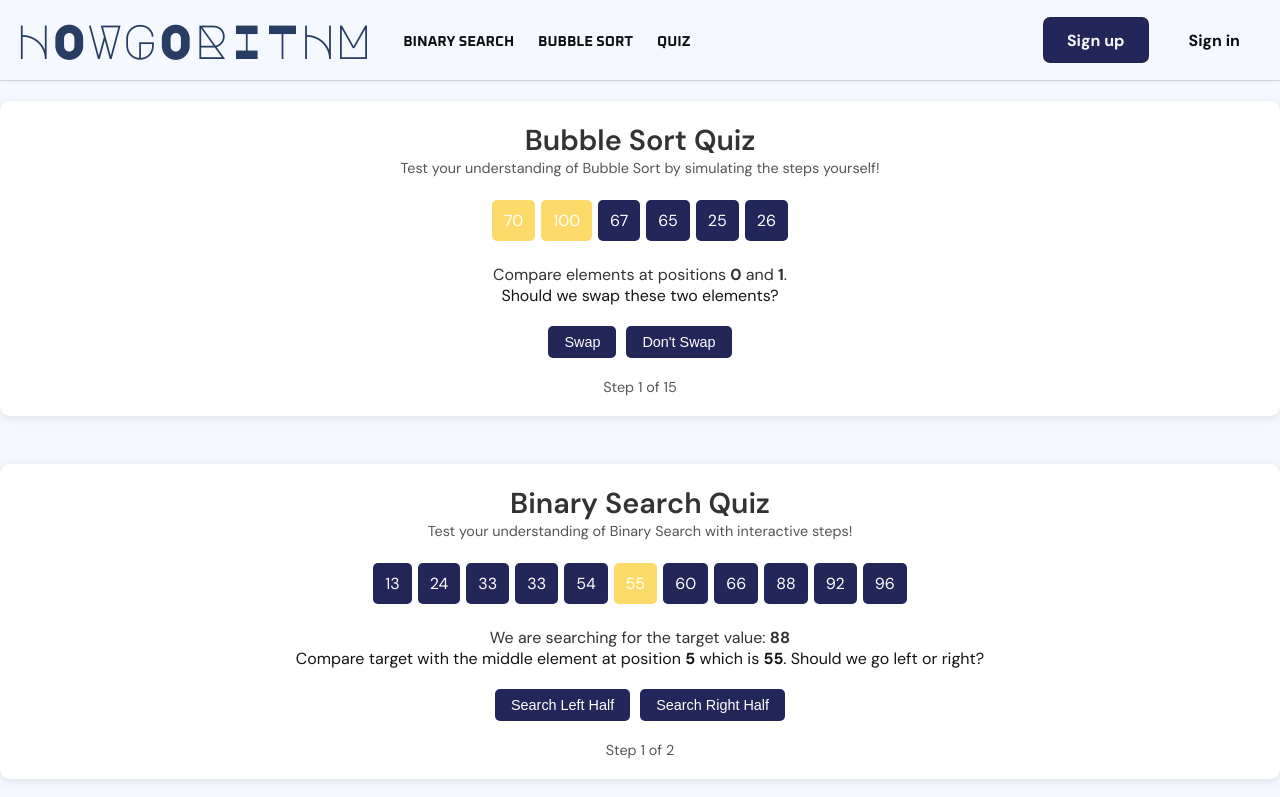
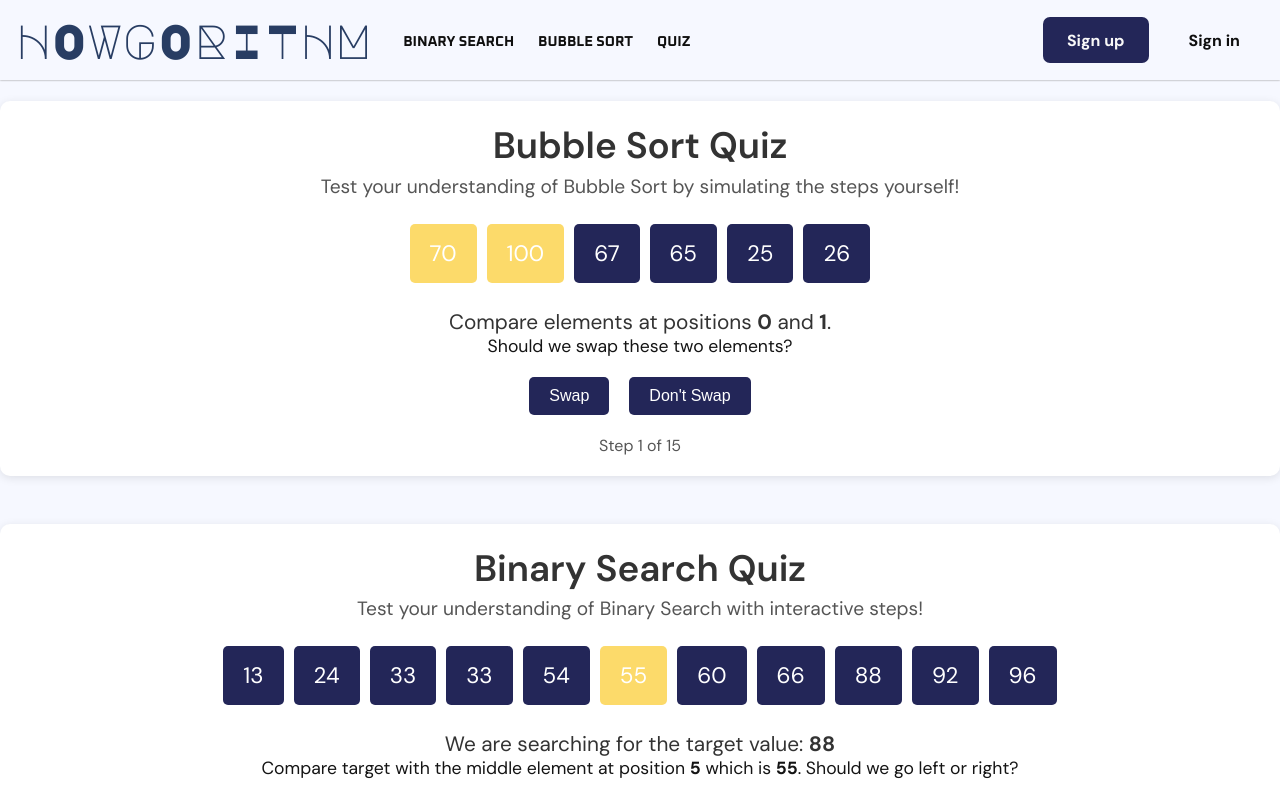
Before and after one commit to Reasondro/Howgorithm-Web, a React (Vite) app: page /quiz in a window 1280 px wide. Shown: the top 797 px of the page. Built offline with nearby package versions, Linux system fonts and the light colour scheme; no server answers; a web font is replaced by a local one.

Commit message:
quiz page tweaks (size and stuffs) also add ranked to profile TODO: add calculation

```diff
--- a/src/pages/Profile/Profile.tsx
+++ b/src/pages/Profile/Profile.tsx
@@ -12,6 +12,7 @@ export default function Profile({ session }: { session: Session | null }) {
     bubble_score: number | null;
     binary_score: number | null;
     total_score: number | null;
+    ranked: string | null;
   } | null>(null);
 
   const [username, setUsername] = useState<string | null>(null);
@@ -28,7 +29,7 @@ export default function Profile({ session }: { session: Session | null }) {
     if (!user) return;
     const { data, error } = await supabase
       .from("progress")
-      .select("bubble_score, binary_score, total_score")
+      .select("bubble_score, binary_score, total_score, ranked")
       .eq("id", user.id)
       .single();
 
@@ -99,6 +100,7 @@ export default function Profile({ session }: { session: Session | null }) {
   const bubbleScore = progress?.bubble_score ?? 0;
   const binaryScore = progress?.binary_score ?? 0;
   const totalScore = progress?.total_score ?? 0;
+  const ranked = progress?.ranked ?? "No ranked";
 
   return (
     <main id="main-wrapper">
@@ -126,9 +128,18 @@ export default function Profile({ session }: { session: Session | null }) {
                 onChange={(e) => setUsername(e.target.value)}
               />
             </div>
-            <p className="profile-score">Bubble Sort Score: {bubbleScore}</p>
-            <p className="profile-score">Binary Search Score: {binaryScore}</p>
-            <p className="profile-score">Total Score: {totalScore}</p>
+            <p className="profile-score">
+              Bubble Sort Score: <strong>{bubbleScore}</strong>{" "}
+            </p>
+            <p className="profile-score">
+              Binary Search Score: <strong> {binaryScore}</strong>
+            </p>
+            <p className="profile-score">
+              Total Score: <strong>{totalScore}</strong>
+            </p>
+            <p className="profile-score">
+              Ranked: <strong>{ranked}</strong>{" "}
+            </p>
           </div>
         </div>
 
--- a/src/pages/Quiz/Quiz.css
+++ b/src/pages/Quiz/Quiz.css
@@ -22,18 +22,19 @@
 }
 
 .quiz-header {
-  margin-bottom: 20px;
+  margin-bottom: 1.2rem;
   text-align: center;
 }
 
 .quiz-header h1 {
   margin-top: 0;
-  font-size: 2.2rem;
+  margin-bottom: 0.3rem;
+  font-size: 2.3rem;
   color: var(--quiz-text-color);
 }
 
 .quiz-header p {
-  font-size: 1rem;
+  font-size: 1.2rem;
   color: #555;
 }
 
@@ -52,7 +53,7 @@
   background-color: var(--quiz-accent-color);
   color: white;
   border-radius: 5px;
-  font-size: 1.2rem;
+  font-size: 1.4rem;
 }
 
 .array-element.highlight {
@@ -70,12 +71,16 @@
 }
 
 .quiz-instructions {
-  font-size: 1rem;
+  font-size: 1.3rem;
   color: var(--quiz-text-color);
 }
 
+.quiz-question {
+  font-size: 1.1rem;
+}
+
 .progress-info {
-  font-size: 0.9rem;
+  font-size: 1rem;
   color: #555;
   margin-top: 10px;
 }
@@ -155,30 +160,6 @@
     margin-top: 1rem;
     margin-bottom: 5rem;
   }
-  .array-element {
-    margin: 3px;
-    padding: 10px 12px;
-    font-size: 1rem;
-  }
-
-  .quiz-header h1 {
-    font-size: 1.8rem;
-  }
-
-  .quiz-header p {
-    font-size: 0.9rem;
-  }
-
-  .buttons-container button {
-    padding: 8px 16px;
-    font-size: 0.9rem;
-    margin: 0 5px;
-  }
-
-  .restart-button {
-    padding: 8px 16px;
-    font-size: 0.9rem;
-  }
 }
 
 @media screen and (max-width: 600px) {
--- a/src/pages/Quiz/Quiz.tsx
+++ b/src/pages/Quiz/Quiz.tsx
@@ -384,7 +384,9 @@ export default function Quiz({ session }: { session: Session | null }) {
                     </strong>
                     .
                   </p>
-                  <p>Should we swap these two elements?</p>
+                  <p className="quiz-question">
+                    Should we swap these two elements?
+                  </p>
                   <div className="buttons-container">
                     <button onClick={() => handleBubbleUserGuess("swap")}>
                       Swap
@@ -492,7 +494,7 @@ export default function Quiz({ session }: { session: Session | null }) {
                       matches the target. What happens next?
                     </p>
                   ) : (
-                    <p>
+                    <p className="quiz-question">
                       Compare target with the middle element at position{" "}
                       <strong>
                         {binaryQuizSteps[binaryCurrentStepIndex].mid}
```
